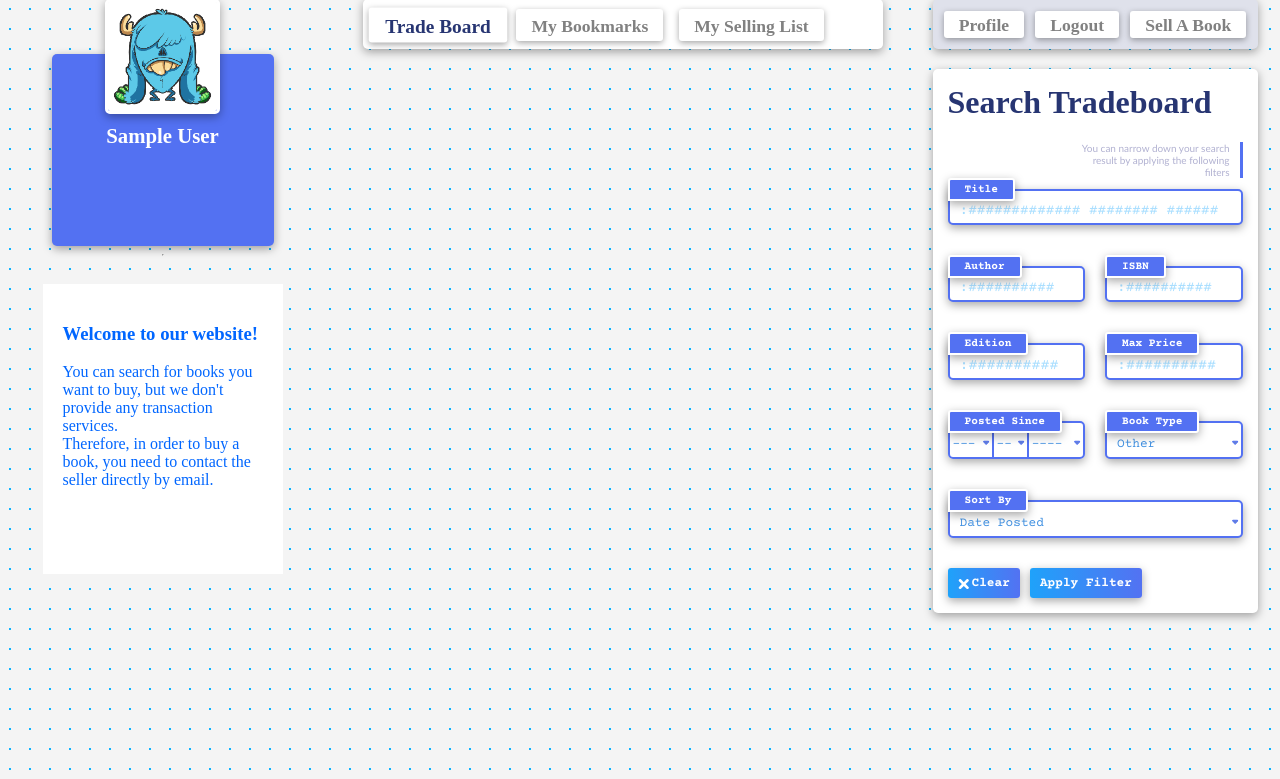
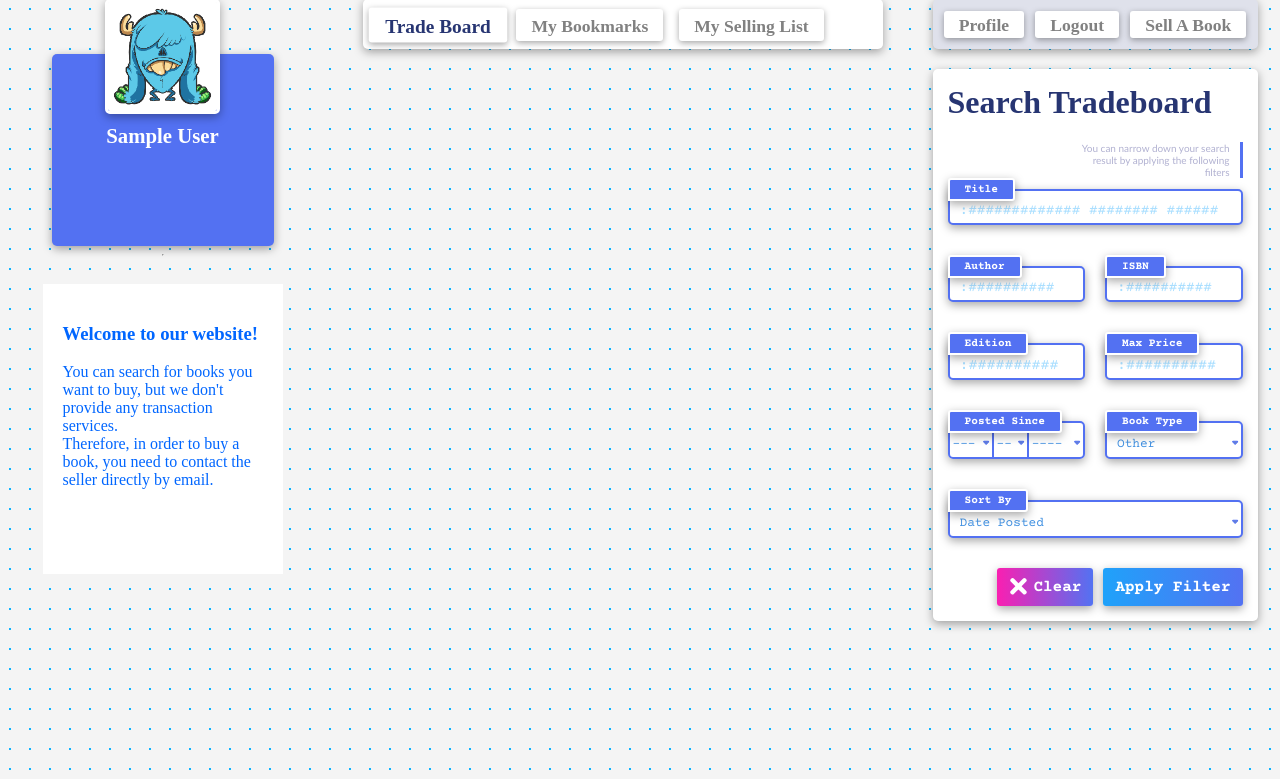
Before and after one commit to beckaberhanu/TextBookSwap, a Django app: page /home/ in a window 1280 px wide. Shown: the part 21-800 px from the top of the page. Run offline with Django 3.2, Linux system fonts and the light colour scheme; the visitor is signed in with stand-in values (Sample User, id 1); some libraries are stand-ins or nearby versions.

Commit message:
made a few small changes in styling

```diff
--- a/textbookswap/tradeboard/static/tradeboard/tb_main.css
+++ b/textbookswap/tradeboard/static/tradeboard/tb_main.css
@@ -652,6 +676,9 @@ a:visited {
 .flex-justify-start {
   justify-content: flex-start;
 }
+.flex-justify-end {
+  justify-content: flex-end;
+}
 .text-input-field {
   width: 100%;
   align-self: stretch;
@@ -855,15 +882,13 @@ a:visited {
 }
 .search-btn {
   cursor: pointer;
-  padding: 8px;
-  padding-left: 10px;
-  padding-right: 10px;
+  padding: 10px 12px;
   border-radius: 3px;
   border: 0;
   background: linear-gradient(90deg, #1fa2fa 0%, #5372f2 100%);
   box-shadow: 0px 3px 10px rgba(0, 0, 0, 0.35);
   font-family: "Courier Prime", monospace;
-  font-size: 0.8rem;
+  font-size: 1rem;
   font-weight: 600;
   color: #ffffff;
   display: flex;
@@ -871,17 +896,15 @@ a:visited {
 }
 .clear-btn {
   cursor: pointer;
-  padding: 8px;
-  padding-left: 10px;
-  padding-right: 10px;
+  padding: 10px 12px;
   margin: 0px;
   margin-right: 10px;
   border-radius: 3px;
   border: 0;
-  background: linear-gradient(90deg, #1fa2fa 0%, #5372f2 100%);
+  background: linear-gradient(90deg, #fa1fb1 0%, #5372f2 100%);
   box-shadow: 0px 3px 10px rgba(0, 0, 0, 0.35);
   font-family: "Courier Prime", monospace;
-  font-size: 0.8rem;
+  font-size: 1rem;
   font-weight: 600;
   color: #ffffff;
   display: flex;
@@ -1054,20 +1077,43 @@ a:visited {
   0% {
     opacity: 0;
   }
+  20% {
+    opacity: 0;
+  }
   100% {
     opacity: 1;
   }
 }
 .seller-btns:hover .tiptext {
   visibility: visible;
-  animation-delay: 2s;
-  animation: fadeIN cubic-bezier(0.95, 0.05, 0.795, 0.035) 0.9s;
+  animation: fadeIN cubic-bezier(0.95, 0.05, 0.795, 0.035) 1s;
+}
+.identifier .tiptext {
+  visibility: hidden;
+  max-width: 220px;
+  background-color: rgba(0, 0, 0, 0.65);
+  text-align: start;
+  color: #fff;
+  font-family: "DIN Condensed";
+  font-size: 0.8rem;
+  border-radius: 6px;
+  padding: 5px 15px 2px 15px;
+  white-space: nowrap;
+
+  /* Position the tooltip */
+  position: absolute;
+  z-index: 2;
+  bottom: 30px;
+  left: 0px;
+}
+.identifier:hover .tiptext {
+  visibility: visible;
+  animation: fadeIN cubic-bezier(0.95, 0.05, 0.795, 0.035) 1.4s;
 }
 .clear-btn svg {
-  margin-top: 3px;
-  margin-right: 3px;
-  width: 11px;
-  height: 11px;
+  width: 18px;
+  height: 18px;
+  margin-right: 6px;
 }
 
 .book-title .tiptext {
--- a/textbookswap/tradeboard/templates/tradeboard/home.html
+++ b/textbookswap/tradeboard/templates/tradeboard/home.html
@@ -120,7 +120,9 @@
                 var reader = new FileReader();
 
                 reader.onload = function (e) {
-                    $('#pre-img').attr('src', e.target.result);
+                    //$('#pre-img').attr('src', e.target.result);
+                    console.log('background-img: url("'+e.target.result+'");')
+                    $('.image-upload-rep').attr('style', "background-image:url('"+e.target.result+"'); background-size: cover; background-position: center;");
                 }
 
                 reader.readAsDataURL(input.files[0]);
--- a/textbookswap/tradeboard/templates/tradeboard/postpopulate.html
+++ b/textbookswap/tradeboard/templates/tradeboard/postpopulate.html
@@ -77,7 +77,9 @@
                     <div class = "seller-info">
                         <img class = "contact-pic" src = "{{ post.seller.profile.image.url }}"/> <br>
                         <div class = "identifier">
-                            <p class = "fl-name">{{post.seller.first_name}} {{post.seller.last_name}}</p><br>
+                            <p class = "fl-name">{{post.seller.first_name}} {{post.seller.last_name}}</p>
+                            <p class="tiptext">{{post.seller.first_name}} {{post.seller.last_name}}</p>
+                            <br>
                             <hr class = "divider-2"/>
                             <p class = "username">@{{post.seller.username}}</p>
                         </div>
--- a/textbookswap/tradeboard/templates/tradeboard/searchForm.html
+++ b/textbookswap/tradeboard/templates/tradeboard/searchForm.html
@@ -70,7 +70,7 @@
                 {{ search_form.sort_by.errors }}
             </div>
         </div>
-    <div class= "arrange-as-row flex-justify-start">
+    <div class= "arrange-as-row flex-justify-end">
         <button class= "clear-btn" type = "button" value = "clear" name="clear" onclick="clearForm()">
             <svg viewBox="0 0 19.998 25.383" margin-right="2px">
                 <g transform="translate(-1 0)" fill="white" stroke="none">
--- a/textbookswap/tradeboard/views.py
+++ b/textbookswap/tradeboard/views.py
@@ -97,7 +97,7 @@ def handleForm(request):
         print('check file\n', request.FILES)
         if request.POST['action'] == 'edit':
             return editPost(request)
-        elif request.POST['action'] == 'new-post':
+        elif request.POST.get('action') == 'new-post':
             return createNewPost(request)
     else:
         return filterPosts(request)
```
Also changed, not shown: other parts of textbookswap/tradeboard/static/tradeboard/tb_main.css (+53 -11 lines), textbookswap/tradeboard/templates/tradeboard/new_post.html (+7 -5 lines), textbookswap/tradeboard/static/tradeboard/signs.svg.
